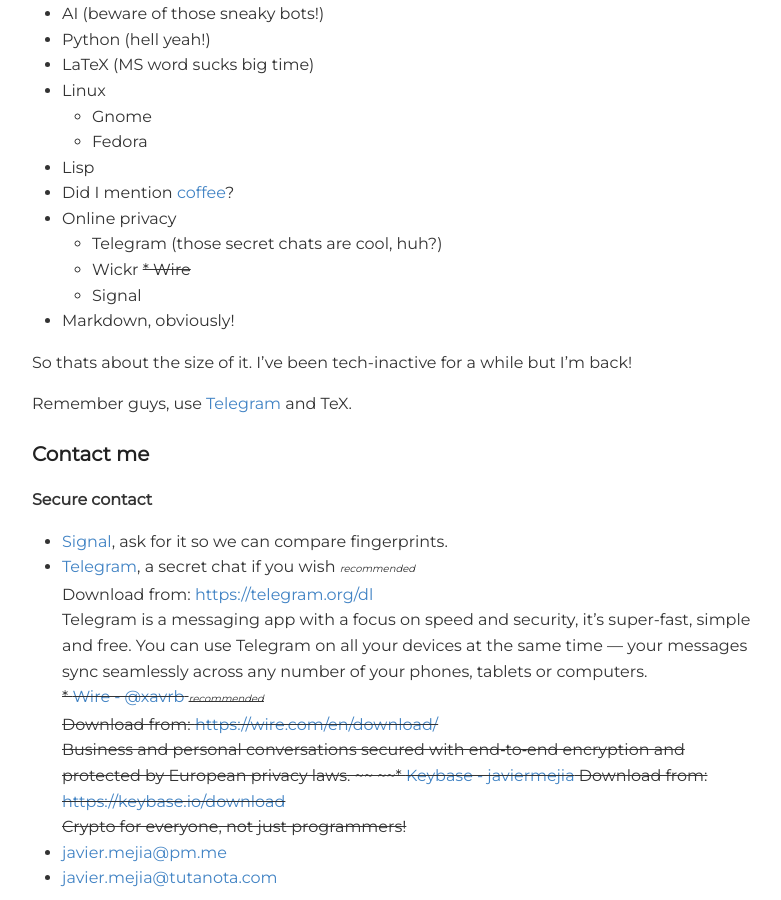
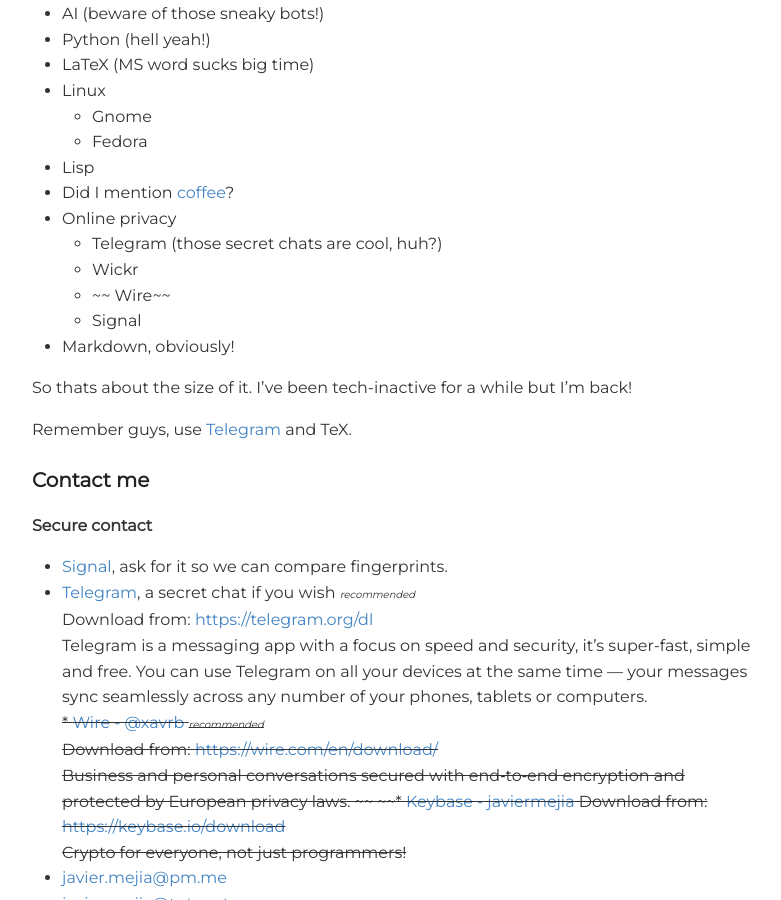
Before and after one commit to xavrb/xavrb.github.io, a Jekyll site: the page built from about.md, in a window 1280 px wide and 900 px high, scrolled down 552 px. Shown: the whole window, without its empty margins (248-1029 px from the left). Built offline with Jekyll 4.4.1, drawn with Linux system fonts in a browser that asks for light colours.

```diff
--- a/about.md
+++ b/about.md
@@ -22,7 +22,7 @@ I'm a huge coffee enthusiast who happens to love lists, so lets make a new one a
 * Online privacy
   * Telegram (those secret chats are cool, huh?)
   * Wickr
-  ~~* Wire~~
+  * ~~ Wire~~
   * Signal
 * Markdown, obviously!
 
```
